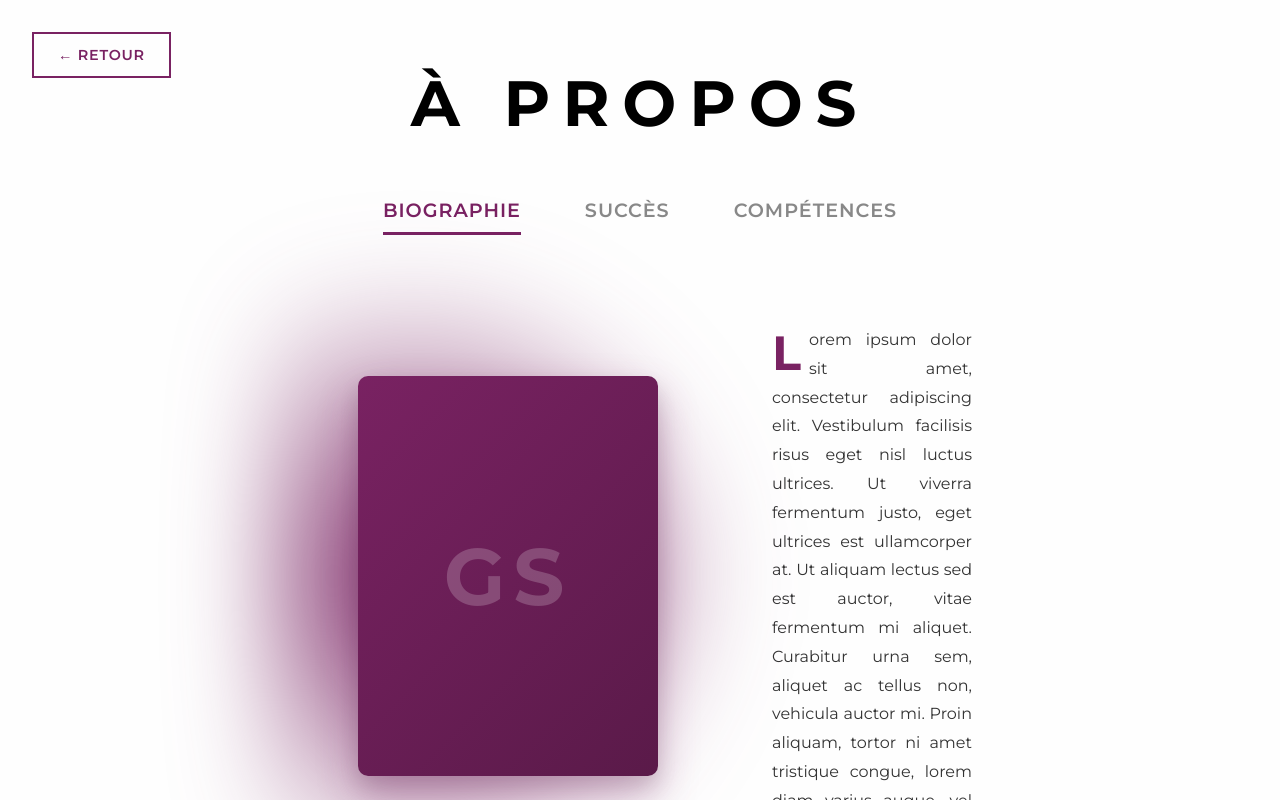
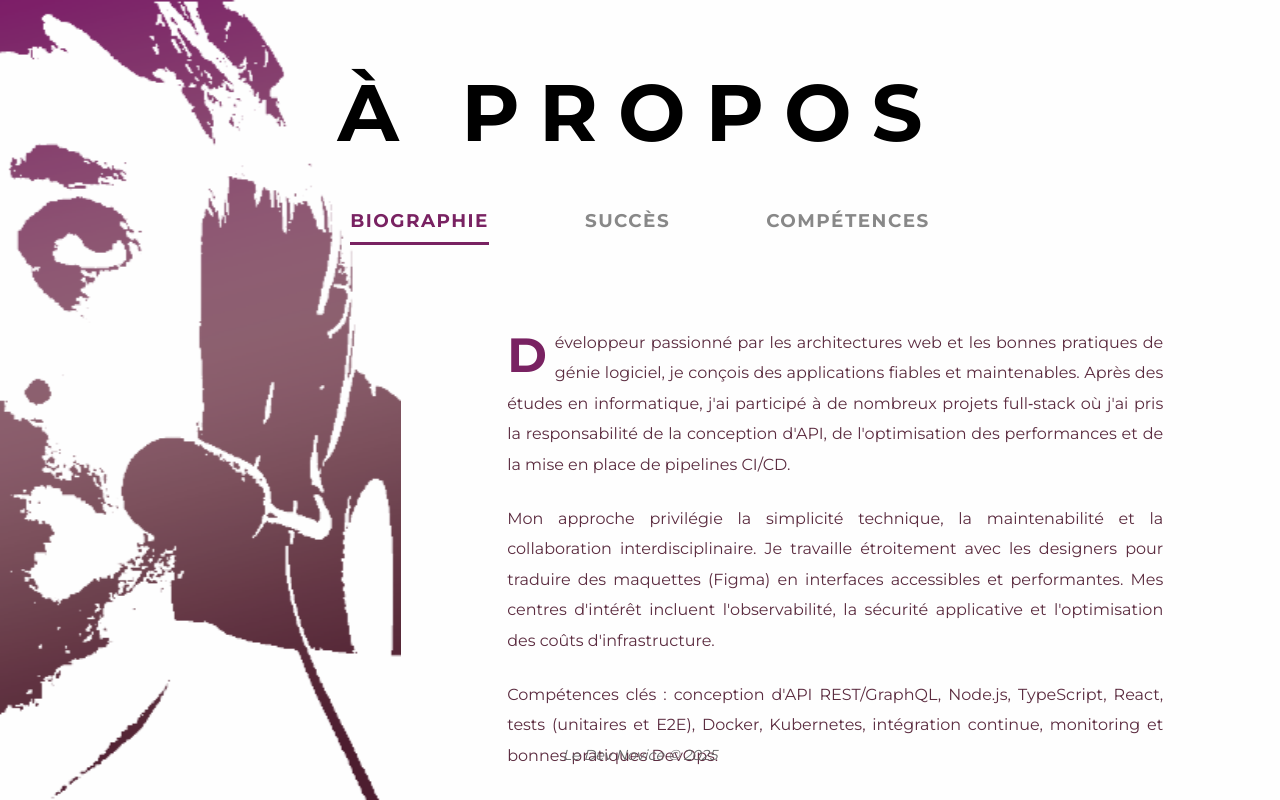
Before and after one commit to LeDevNovice/GregGS-Portfolio, a React (Vite) app: page /about in a window 1280 px wide. Built offline with nearby package versions, Linux system fonts and the light colour scheme.

Commit message:
wip: working on layout for about page

```diff
--- a/src/pages/About.tsx
+++ b/src/pages/About.tsx
@@ -3,6 +3,7 @@ import { useState, useCallback, useEffect } from 'react';
 import { useNavigate } from '@tanstack/react-router';
 
 import { AboutProps } from '../types';
+import HomePageBackgroundImage from '../components/HomePage/homepageBackground.png';
 
 import '../styles/About.css';
 
@@ -30,7 +31,7 @@ const About: React.FC<AboutProps> = (): React.JSX.Element => {
       setIsContentVisible(true);
     }, 300);
 
-    return () => clearTimeout(timer);
+  return () => { clearTimeout(timer); };
   }, []);
 
   const handleGoBack = useCallback((): void => {
@@ -64,69 +65,42 @@ const About: React.FC<AboutProps> = (): React.JSX.Element => {
     }
   };
 
-  const profileVariants: Variants = {
-    hidden: { opacity: 0, scale: 0.8 },
-    visible: {
-      opacity: 1,
-      scale: 1,
-      transition: {
-        duration: 0.8,
-        ease: [0.5, 1, 0.89, 1],
-        delay: 0.2
-      }
-    }
-  };
+  // profileVariants removed — profile section eliminated
 
   const renderBiographyContent = (): React.ReactNode => (
-    <>
-      <motion.div
-        className="about__profile-section"
-        variants={profileVariants}
-        initial="hidden"
-        animate={isContentVisible ? "visible" : "hidden"}
-      >
-        <div className="about__profile-wrapper">
-          <div className="about__profile-splash" />
-          <div className="about__profile-image">
-            <span className="about__profile-initials">GS</span>
-          </div>
-        </div>
-      </motion.div>
-
     <motion.div
       className="about__bio-section"
       variants={contentVariants}
       initial="hidden"
-        animate={isContentVisible ? "visible" : "hidden"}
+      animate={isContentVisible ? 'visible' : 'hidden'}
     >
       <div className="about__bio-text">
         <p>
-            Lorem ipsum dolor sit amet, consectetur adipiscing
-            elit. Vestibulum facilisis risus eget nisl luctus ultrices.
-            Ut viverra fermentum justo, eget ultrices est
-            ullamcorper at. Ut aliquam lectus sed est auctor, vitae
-            fermentum mi aliquet. Curabitur urna sem, aliquet ac
-            tellus non, vehicula auctor mi. Proin aliquam, tortor ni
-            amet tristique congue, lorem diam varius augue, vel
-            imperdiet eros ipsum sed dolor. Duis vitae rutrum
-            urna. Aenean facilisis convallis metus, a euismod dolor
-            suscipit at. Mauris vitae consequat est, ut ornare
-            nunc. Proin euismod scelerisque posuere. Mauris
-            consectetuer semper varius. Orci varius natoque
-            penatibus et magnis dis parturient montes, nascetur
-            ridiculus mus. Donec diam orci, vehicula eu lacinia
-            mattis, placerat id quam. Aliquam et placerat massa.
-            Morbi eget blandit nibh. Donec vitae malesuada enim,
-            eu posuere lectus.
+          Développeur passionné par les architectures web et les bonnes
+          pratiques de génie logiciel, je conçois des applications
+          fiables et maintenables. Après des études en informatique,
+          j'ai participé à de nombreux projets full‑stack où j'ai pris
+          la responsabilité de la conception d'API, de l'optimisation
+          des performances et de la mise en place de pipelines CI/CD.
         </p>
+
         <p>
-            Lorem ipsum dolor sit amet, consectetur adipiscing
-            elit. Vestibulum facilisis risus eget nisl luctus ultrices.
-            Ut viverra fermentum justo, eget ultrices est.
+          Mon approche privilégie la simplicité technique, la maintenabilité
+          et la collaboration interdisciplinaire. Je travaille étroitement
+          avec les designers pour traduire des maquettes (Figma) en
+          interfaces accessibles et performantes. Mes centres d'intérêt
+          incluent l'observabilité, la sécurité applicative et
+          l'optimisation des coûts d'infrastructure.
+        </p>
+
+        <p>
+          Compétences clés : conception d'API REST/GraphQL, Node.js,
+          TypeScript, React, tests (unitaires et E2E), Docker,
+          Kubernetes, intégration continue, monitoring et bonnes
+          pratiques DevOps.
         </p>
       </div>
     </motion.div>
-    </>
   );
 
   const renderSuccessContent = (): React.ReactNode => (
@@ -136,8 +110,36 @@ const About: React.FC<AboutProps> = (): React.JSX.Element => {
       initial="hidden"
       animate="visible"
     >
-      <h2>Mes Succès</h2>
-      <p>Contenu à venir...</p>
+      <h2>Succès & réalisations</h2>
+
+      <ul>
+        <li>
+          <strong>Architecture d'une plateforme d'API</strong> — Conception
+          et déploiement d'une API scalable pour un service à forte
+          charge (montée en charge horizontale, tests de charge,
+          surveillance), réduction de 40% des temps de réponse.
+        </li>
+        <li>
+          <strong>Pipeline CI/CD</strong> — Mise en place d'une chaîne
+          d'intégration et de déploiement automatisée (tests, lint,
+          build, déploiement) avec rollback automatique sur incidents.
+        </li>
+        <li>
+          <strong>Migration cloud</strong> — Migration maîtrisée vers une
+          infrastructure conteneurisée (Docker/Kubernetes), optimisation
+          des coûts et amélioration de la disponibilité.
+        </li>
+        <li>
+          <strong>Projets Open Source</strong> — Contributions régulières
+          à des bibliothèques utilities et outils de développement.
+        </li>
+      </ul>
+
+      <p style={{ marginTop: '1rem' }}>
+        Si vous souhaitez des exemples concrets (liens vers projets,
+        démonstrations ou études de cas), je peux fournir un portfolio
+        détaillé ou exporter les sections correspondantes depuis Figma.
+      </p>
     </motion.div>
   );
 
@@ -148,8 +150,35 @@ const About: React.FC<AboutProps> = (): React.JSX.Element => {
       initial="hidden"
       animate="visible"
     >
-      <h2>Mes Compétences</h2>
-      <p>Contenu à venir...</p>
+      <h2>Compétences techniques</h2>
+
+      <h3>Langages & frameworks</h3>
+      <ul>
+        <li>TypeScript / JavaScript (React, Node.js)</li>
+        <li>HTML5 / CSS3 (Sass, responsive, accessibilité)</li>
+        <li>GraphQL / REST</li>
+      </ul>
+
+      <h3>Infrastructure & DevOps</h3>
+      <ul>
+        <li>Docker, Kubernetes</li>
+        <li>CI/CD (GitHub Actions, GitLab CI, pipelines personnalisés)</li>
+        <li>Surveillance & observabilité (Prometheus, Grafana, Sentry)</li>
+      </ul>
+
+      <h3>Tests & qualité</h3>
+      <ul>
+        <li>Tests unitaires (Jest), tests d'intégration et E2E (Playwright)</li>
+        <li>Linting, formatage et revue de code</li>
+        <li>Architecture modulaire et principes SOLID</li>
+      </ul>
+
+      <p style={{ marginTop: '1rem' }}>
+        Je privilégie les choix techniques pragmatiques, la maintenabilité
+        et la performance. Chaque projet commence par une phase de
+        conception et de validation (maquettes, story mapping, tests
+        d'acceptation) avant l'implémentation.
+      </p>
     </motion.div>
   );
 
@@ -176,14 +205,14 @@ const About: React.FC<AboutProps> = (): React.JSX.Element => {
       role="main"
       aria-label="Page À propos"
     >
-      <button
-        onClick={handleGoBack}
-        className="about__back-button"
-        type="button"
-        aria-label="Retour à l'accueil"
-      >
-        ← Retour
-      </button>
+      {/* Left decorative background image (visual only) */}
+      <img
+        src={HomePageBackgroundImage}
+        alt=""
+        aria-hidden="true"
+        className="about__left-art"
+      />
+  {/* Back button removed as requested */}
 
       <motion.header
         className="about__header"
@@ -198,7 +227,7 @@ const About: React.FC<AboutProps> = (): React.JSX.Element => {
             <button
               key={tab.id}
               className={`about__tab-button ${activeTab === tab.id ? 'active' : ''}`}
-              onClick={() => handleTabChange(tab.id)}
+              onClick={() => { handleTabChange(tab.id); }}
               role="tab"
               aria-selected={activeTab === tab.id}
               aria-controls={`tabpanel-${tab.id}`}
--- a/src/styles/About.css
+++ b/src/styles/About.css
@@ -11,68 +11,61 @@
     flex-direction: column;
 }
 
-/* Back Button */
-.about__back-button {
+/* Decorative left artwork */
+.about__left-art {
     position: fixed;
-    top: 2rem;
-    left: 2rem;
-    background: none;
-    border: 2px solid #792262;
-    color: #792262;
-    padding: 0.75rem 1.5rem;
-    font-family: 'Montserrat', sans-serif;
-    font-weight: 600;
-    font-size: 0.9rem;
-    text-transform: uppercase;
-    letter-spacing: 0.05em;
-    cursor: pointer;
-    transition: all 0.3s ease;
-    z-index: 100;
-    border-radius: 0;
+    left: 0;
+    top: 0;
+    height: 100vh; /* span full viewport height */
+    width: auto; /* preserve image aspect ratio */
+    max-width: 480px; /* cap width so it doesn't dominate small viewports */
+    object-fit: cover;
+    z-index: 1;
+    pointer-events: none;
+    opacity: 0.95;
+    transform: scaleX(-1); /* effet miroir horizontal */
 }
 
-.about__back-button:hover {
-    background: #792262;
-    color: white;
-    transform: translateX(-5px);
+.about__content,
+.about__header,
+.about__footer {
+    position: relative;
+    z-index: 5; /* ensure content sits above the decorative art */
 }
 
-.about__back-button:focus-visible {
-    outline: 2px solid #792262;
-    outline-offset: 4px;
-}
+/* Back button removed from markup; styles deleted */
 
 /* Header Section */
 .about__header {
     padding: 4rem 0 2rem;
-    text-align: center;
+    text-align: center; /* keep title centered */
 }
 
 .about__title {
     font-family: 'Montserrat', sans-serif;
-    font-size: 4rem;
+    font-size: 5rem;
     font-weight: 700;
-    letter-spacing: 0.2em;
+    letter-spacing: 0.25em;
     text-transform: uppercase;
     color: #000;
-    margin: 0 0 3rem 0;
+    margin: 0 0 2.5rem 0;
 }
 
 /* Tabs Navigation */
 .about__tabs {
     display: flex;
     justify-content: center;
-    gap: 4rem;
-    margin-bottom: 4rem;
+    gap: 6rem;
+    margin-bottom: 3.5rem;
 }
 
 .about__tab-button {
     background: none;
     border: none;
     font-family: 'Montserrat', sans-serif;
-    font-size: 1.2rem;
-    font-weight: 600;
-    letter-spacing: 0.05em;
+    font-size: 1.15rem;
+    font-weight: 700;
+    letter-spacing: 0.08em;
     text-transform: uppercase;
     color: #888;
     cursor: pointer;
@@ -115,84 +108,29 @@
 .about__content {
     display: flex;
     align-items: flex-start;
-    justify-content: center;
+    justify-content: flex-start; /* align children to start so content sits to the right */
     gap: 4rem;
-    padding: 0 5%;
-    max-width: 1400px;
+    padding: 0 6% 0 34%; /* add left padding so content shifts right of the left artwork */
+    max-width: 1200px; /* slightly narrower so it visually appears more to the right */
     margin: 0 auto;
     flex: 1;
 }
 
 /* Profile Section */
-.about__profile-section {
-    flex: 0 0 400px;
-    position: relative;
-}
-
-.about__profile-wrapper {
-    position: relative;
-    width: 100%;
-    height: 500px;
-}
-
-.about__profile-splash {
-    position: absolute;
-    inset: 0;
-    background: radial-gradient(circle at 30% 50%, rgba(121, 34, 98, 0.9) 0%, transparent 70%);
-    filter: blur(40px);
-    transform: scale(1.2);
-}
-
-.about__profile-splash::before {
-    content: '';
-    position: absolute;
-    top: 20%;
-    left: 10%;
-    width: 80%;
-    height: 60%;
-    background: radial-gradient(ellipse, rgba(121, 34, 98, 0.6) 0%, transparent 70%);
-    transform: rotate(-15deg);
-    filter: blur(30px);
-}
-
-.about__profile-image {
-    position: absolute;
-    top: 50%;
-    left: 50%;
-    transform: translate(-50%, -50%);
-    width: 300px;
-    height: 400px;
-    background: linear-gradient(135deg, #792262 0%, #5a1a49 100%);
-    border-radius: 10px;
-    box-shadow:
-        0 20px 40px rgba(121, 34, 98, 0.3),
-        0 10px 20px rgba(0, 0, 0, 0.1);
-    overflow: hidden;
-    display: flex;
-    align-items: center;
-    justify-content: center;
-}
-
-.about__profile-initials {
-    font-family: 'Montserrat', sans-serif;
-    font-size: 5rem;
-    font-weight: 700;
-    color: rgba(255, 255, 255, 0.2);
-    letter-spacing: 0.1em;
-    user-select: none;
-}
+/* Profile section removed — layout simplified so text sits right of artwork */
 
 /* Biography Section */
 .about__bio-section {
     flex: 1;
-    max-width: 600px;
+    max-width: 680px;
+    margin-left: 2rem;
 }
 
 .about__bio-text {
     font-family: 'Montserrat', sans-serif;
     font-size: 1rem;
-    line-height: 1.8;
-    color: #333;
+    line-height: 1.9;
+    color: #5b2b3f;
     text-align: justify;
 }
 
@@ -266,9 +204,9 @@
 /* Responsive Design */
 @media (max-width: 1024px) {
     .about__content {
-        flex-direction: column;
-        align-items: center;
-        padding: 0 2rem;
+    flex-direction: column;
+    align-items: center;
+    padding: 0 2rem;
     }
 
     .about__profile-section {
@@ -298,16 +236,16 @@
     }
 
     .about__profile-wrapper {
-        height: 400px;
+    height: 480px;
     }
 
     .about__profile-image {
-        width: 250px;
-        height: 330px;
+    width: 260px;
+    height: 360px;
     }
 
     .about__profile-initials {
-        font-size: 4rem;
+    font-size: 3.6rem;
     }
 
     .about__bio-text {
@@ -315,12 +253,7 @@
         padding: 0 1rem;
     }
 
-    .about__back-button {
-        top: 1rem;
-        left: 1rem;
-        padding: 0.6rem 1.2rem;
-        font-size: 0.85rem;
-    }
+    /* back button removed */
 }
 
 @media (max-width: 500px) {
```
Lines whose indentation alone changed are shown as unchanged.
